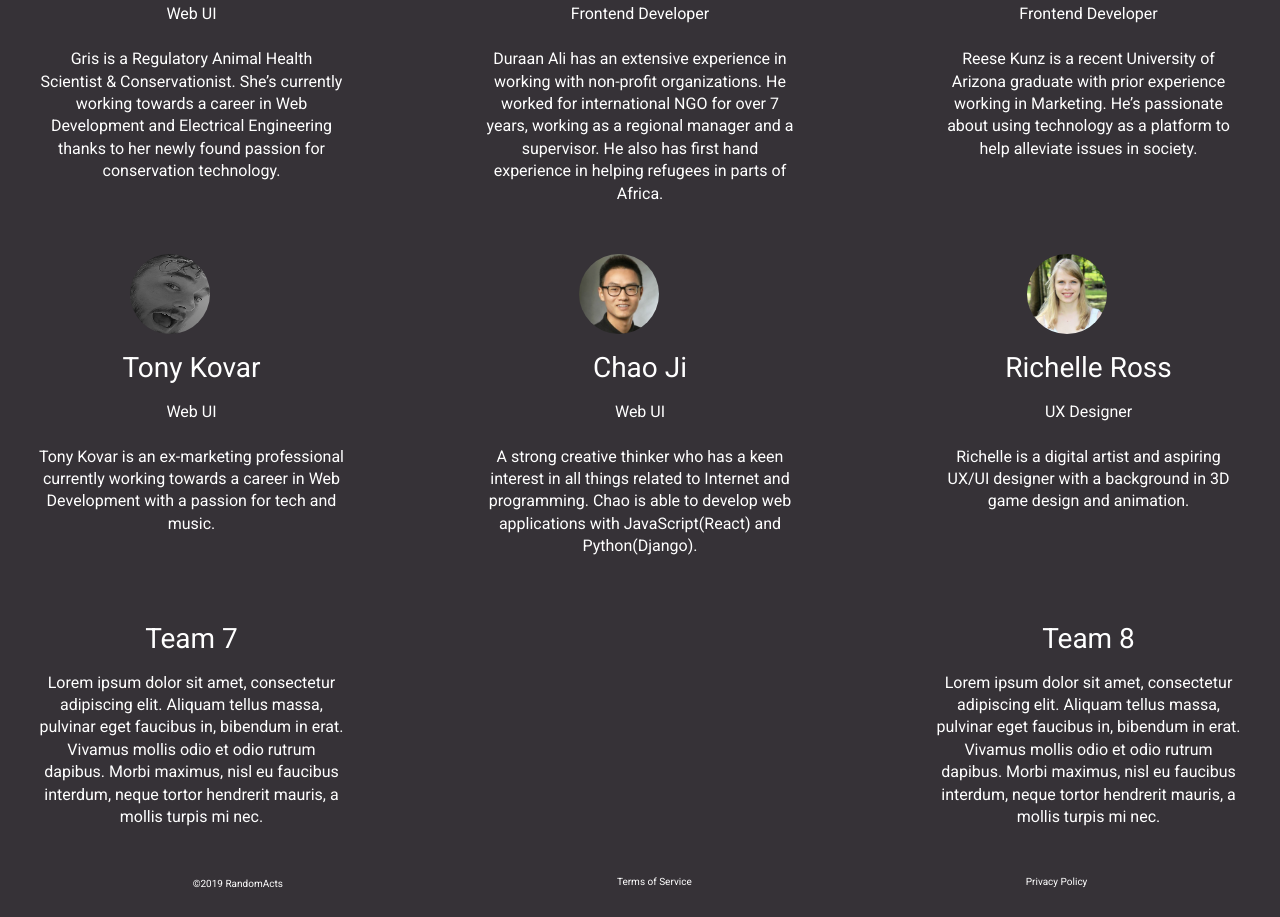
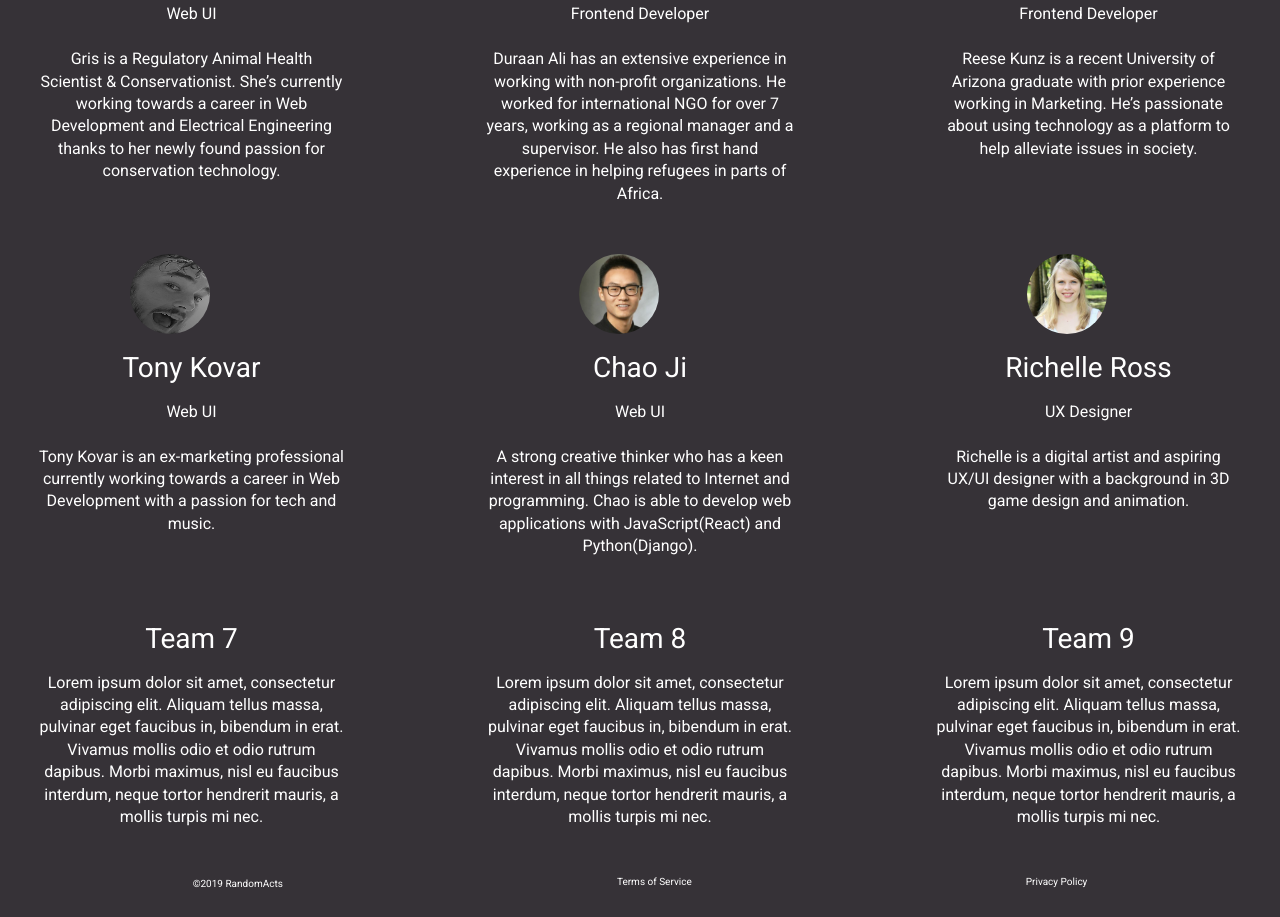
Before and after one commit to buildweek-random-acts-generator/UI-GP, a plain HTML site: page team.html in a window 1280 px wide. Shown: the part 688-1605 px from the top of the page. Drawn offline with Linux system fonts and the light colour scheme.

```diff
--- a/team.html
+++ b/team.html
@@ -110,6 +110,13 @@
                     a mollis turpis mi nec. </p>
             </div>
 
+            <div class="teambox">
+                <h3>Team 9</h3>
+
+                <p> Lorem ipsum dolor sit amet, consectetur adipiscing elit. Aliquam tellus massa, pulvinar eget faucibus in, bibendum in erat. Vivamus mollis odio et odio rutrum dapibus. Morbi maximus, nisl eu faucibus interdum, neque tortor hendrerit mauris,
+                    a mollis turpis mi nec. </p>
+            </div>
+
         </div>
 
 
```
